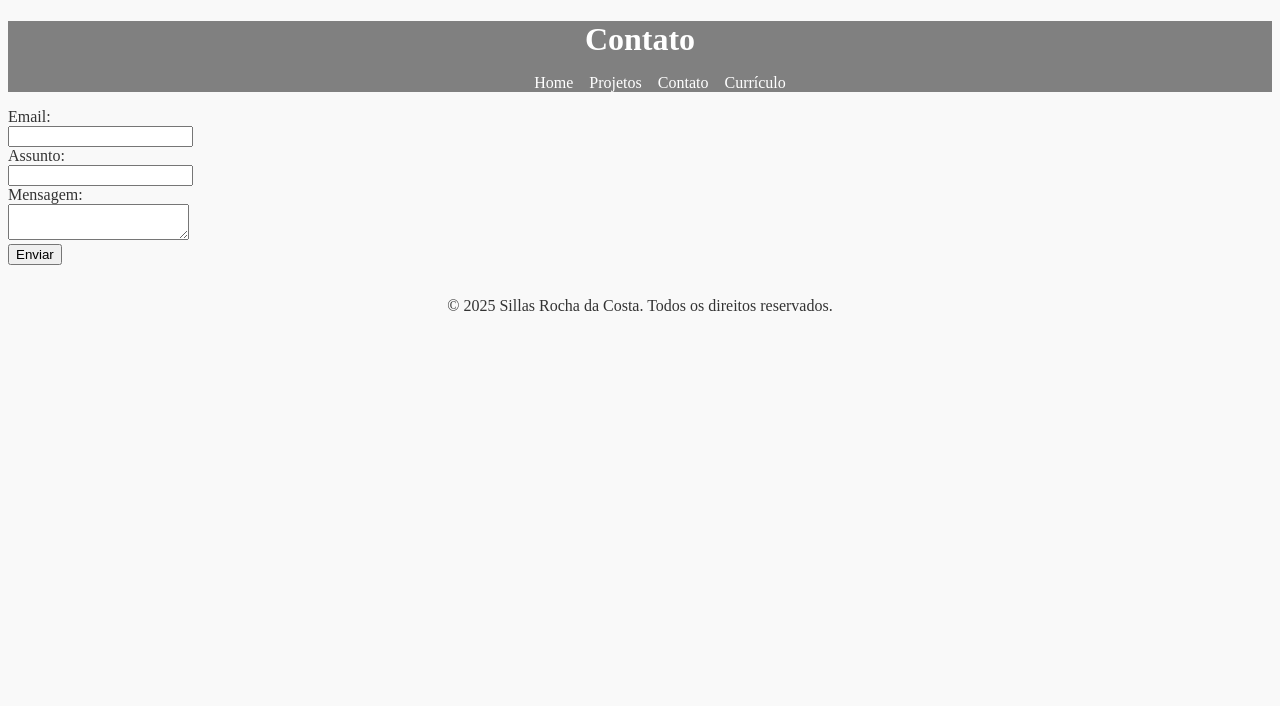
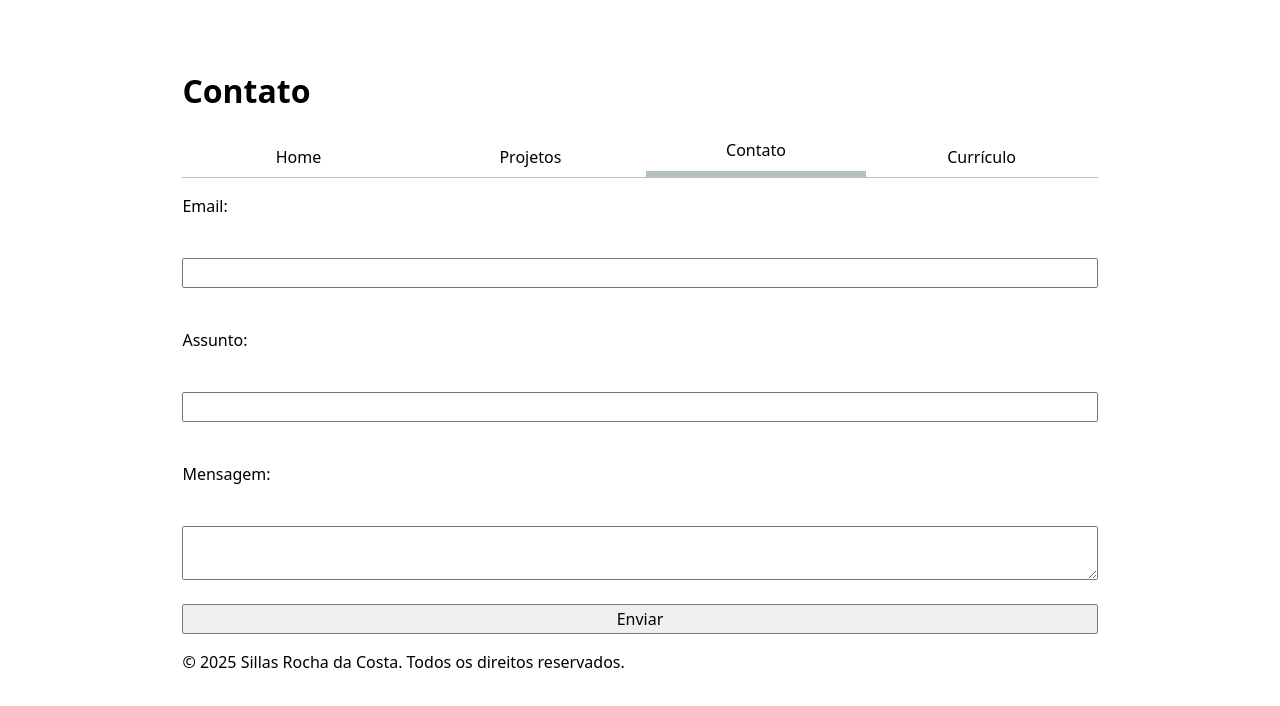
Before and after one commit to scrocha/portfolio, a plain HTML site: page contact/index.html in a window 1280 px wide. Drawn offline with Linux system fonts and the light colour scheme.

Commit message:
fixed nav style

```diff
--- a/contact/index.html
+++ b/contact/index.html
@@ -10,12 +10,10 @@
   <header>
     <h1>Contato</h1>
     <nav>
-      <ul>
-        <li><a href="../index.html">Home</a></li>
-        <li><a href="../projects/index.html">Projetos</a></li>
-        <li><a href="index.html" class="active">Contato</a></li>
-        <li><a href="../resume/index.html">Currículo</a></li>
-      </ul>
+        <a href="../index.html">Home</a>
+        <a href="../projects/index.html">Projetos</a>
+        <a href="index.html"  class="current">Contato</a>
+        <a href="../resume/index.html">Currículo</a>
     </nav>
   </header>
 
--- a/style.css
+++ b/style.css
@@ -1,40 +1,52 @@
-body {
-  background-color: #f9f9f9;
-  color: #333;
+:root {
+  --grey: oklch(80% 3% 200);
+  --collor-accent: oklch(65% 50% 70);
+  --collor-accent-bg: oklch(65% 50% 70 / 25%);
 }
 
-header {
-  background-color: gray;
-  color: #fff;
-}
-
-header h1 {
-  text-align: center;
-  margin-bottom: 0.5rem;
-}
-
-nav ul {
-  list-style: none;
+body {
+  font: 100%/1.5 system-ui;
+  max-width: 100ch;
+  margin-inline: auto;
+  padding: 1cm;
+ }
+nav {
   display: flex;
-  justify-content: center;
-  gap: 1rem;
+  border-bottom-width: 1px;
+  border-bottom-style: solid;
+  border-bottom-color: var(--grey);
 }
 
 nav a {
-  color: #fff;
+  flex: 1;
   text-decoration: none;
+  color: inherit;
+  text-align: center;
+  padding: 0.5em;
 }
 
-nav a:hover {
-  text-decoration: underline;
+nav .current {
+border-bottom-width: 0.4em;
+border-bottom-style: solid;
+border-bottom-color: var(--grey);
+padding: 0.1em;
+
+}
+nav a:hover{
+border-bottom-width: 0.4em;
+border-bottom-style: solid;
+border-bottom-color: var(--collor-accent);
+padding-bottom: -0.1em;
+background-color: var(--collor-accent-bg);
 }
 
-main {
-  max-width: 960px;
-  margin: 2rem auto;
+input,textarea,button {
+font: inherit;
+width: 100%;
+box-sizing: border-box;
 }
 
-footer {
-  text-align: center;
-  margin-top: 2rem;
+label, input, textarea, button {
+display: block;
 }
+label { margin-block: 1rem;}
```
Also changed, not shown: index.html (+4 -6 lines), projects/index.html (+4 -6 lines), resume/index.html (+4 -6 lines).
